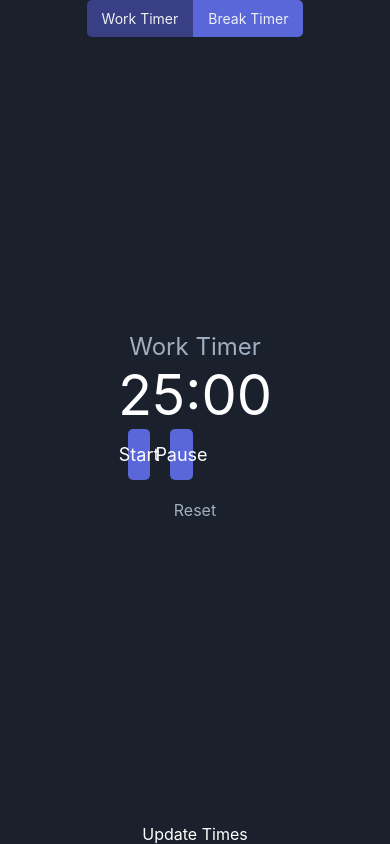
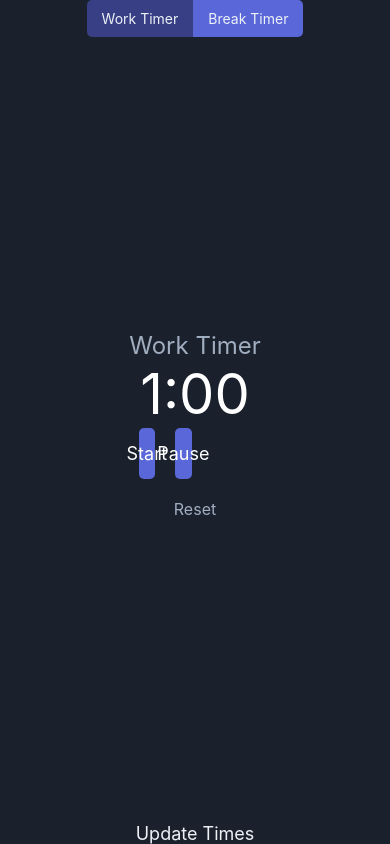
Before and after one commit to mcarson24/pomodoro-timer, a React Native app: screen / in a window 390 px wide. Built offline with nearby package versions, Linux system fonts and the light colour scheme.

Commit message:
Add object for colors

```diff
--- a/components/Timer.js
+++ b/components/Timer.js
@@ -11,7 +11,7 @@ export default class Timer extends React.Component {
 
 		this.state = {
 			workMode: true,
-			desiredWorkTime: START_TIME_WORK,
+			desiredWorkTime: 60000,
       desiredBreakTime: START_TIME_BREAK,
       currentTime: '',
       intervalId: '',
@@ -94,9 +94,9 @@ export default class Timer extends React.Component {
 
   handleWorkTimeChange = newTime => {
   	newTime = parseInt(newTime)
-  	console.log(newTime)
   	if (newTime === 0) return
   	const newTimeInMilliseconds = newTime * 60 * 1000
+
   	this.setState(prevState => ({
   		desiredWorkTime: newTimeInMilliseconds,
   		currentTime: prevState.workMode ? newTimeInMilliseconds : prevState.currentTime
@@ -106,9 +106,9 @@ export default class Timer extends React.Component {
 
   handleBreakTimeChange = newTime => {
   	newTime = parseInt(newTime)
-  	console.log(newTime)
   	if (newTime === 0) return
   	const newTimeInMilliseconds = newTime * 60 * 1000
+
   	this.setState(prevState => ({
   		desiredBreakTime: newTimeInMilliseconds,
   		currentTime: !prevState.workMode ? newTimeInMilliseconds : prevState.currentTime
@@ -134,11 +134,11 @@ export default class Timer extends React.Component {
 		return (
 			<View style={styles.timerContainer}>
 				<View style={styles.timerToggles}>
-					<TouchableOpacity onPress={this.switchTimer}
+					<TouchableOpacity onPress={this.switchTimer} disabled={this.state.workMode}
 														style={[styles.timerToggleButton, this.state.workMode ? styles.timerToggleButtonActive : styles.timerToggleButtonInactive]}>
 						<Text style={styles.timerToggleButtonText}>Work Timer</Text>
 					</TouchableOpacity>
-					<TouchableOpacity onPress={this.switchTimer}
+					<TouchableOpacity onPress={this.switchTimer}  disabled={!this.state.workMode}
 														style={[styles.timerToggleButton, this.state.workMode ? styles.timerToggleButtonInactive : styles.timerToggleButtonActive]}>
 						<Text style={styles.timerToggleButtonText}>Break Timer</Text>
 					</TouchableOpacity>
@@ -189,13 +189,23 @@ export default class Timer extends React.Component {
          	 	</View>
       		)}
       		<TouchableOpacity onPress={this.toggleInputs}>
-      			<Text style={{color: 'white', marginBottom: Constants.statusBarHeight / 2, fontSize: 16}}>Update Times</Text>
+      			<Text style={styles.updateButton}>
+      				{this.state.showInputs ? 'Save Times' : 'Update Times'}
+      			</Text>
       		</TouchableOpacity>
         </View>
         {this.state.showInputs && (<View></View>)}
       </View>
 		)
 	}
+}
+
+const colors = {
+	indigo: '#5a67d8',
+	indigoDarker: '#383F85',
+	white: '#fff',
+	grayLighter: '#edf2f7',
+	grayDarker: '#a0aec0'
 }
 
 const styles = StyleSheet.create({
@@ -217,24 +227,24 @@ const styles = StyleSheet.create({
 		paddingHorizontal: 15,
 	},
 	timerToggleButtonText: {
-		color: '#edf2f7',
+		color: colors.grayLighter,
 	},
 	timerToggleButtonInactive: {
-		backgroundColor: '#5a67d8',
+		backgroundColor: colors.indigo,
 	},
 	timerToggleButtonActive: {
-		backgroundColor: '#383F85',
+		backgroundColor: colors.indigoDarker,
 	},
 	timerHeader: {
 		alignItems: 'center'
 	},
 	timerTitle: {
     fontSize: 24,
-    color: '#a0aec0'
+    color: colors.grayDarker
   },
   timer: {
     fontSize: 56,
-    color: '#fff'
+    color: colors.white
   },
   resetContainer: {
   	flexDirection: 'row',
@@ -245,7 +255,7 @@ const styles = StyleSheet.create({
   	padding: 10,
   },
   resetText: {
-  	color: '#a0aec0',
+  	color: colors.grayDarker,
   	fontSize: 16,
   },
   buttonContainer: {
@@ -254,8 +264,8 @@ const styles = StyleSheet.create({
     width: '55%'
   },
   timerButtons: {
-  	backgroundColor: '#5a67d8',
-  	color: '#fff',
+  	backgroundColor: colors.indigo,
+  	color: colors.white,
   	flex: 1,
   	justifyContent: 'center',
   	alignItems: 'center',
@@ -264,11 +274,11 @@ const styles = StyleSheet.create({
   	marginHorizontal: 10
   },
   timerButtonsText: {
-  	color: '#FFF',
+  	color: colors.white,
   	fontSize: 18,
   },
   inputs: {
-  	backgroundColor: '#cbd5e0',
+  	backgroundColor: colors.grayLighter,
   	marginBottom: 15,
   	padding: 5,
   	paddingVertical: 15,
@@ -280,6 +290,11 @@ const styles = StyleSheet.create({
   inputLabels: {
   	fontSize: 20,
   	marginBottom: 10,
-  	color: '#a0aec0'
-  }
+  	color: colors.grayDarker
+  },
+  updateButton: {
+  	color: colors.grayLighter,
+  	marginBottom: Constants.statusBarHeight / 2,
+  	fontSize: 18
+  },
 })
```
